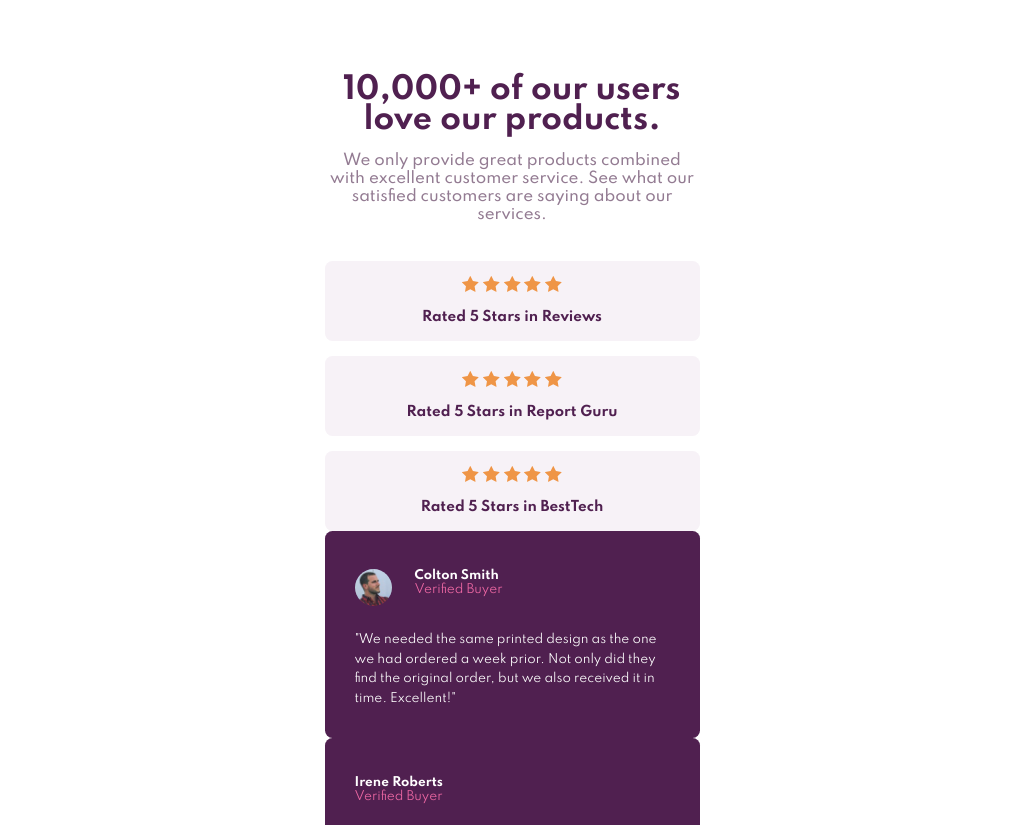
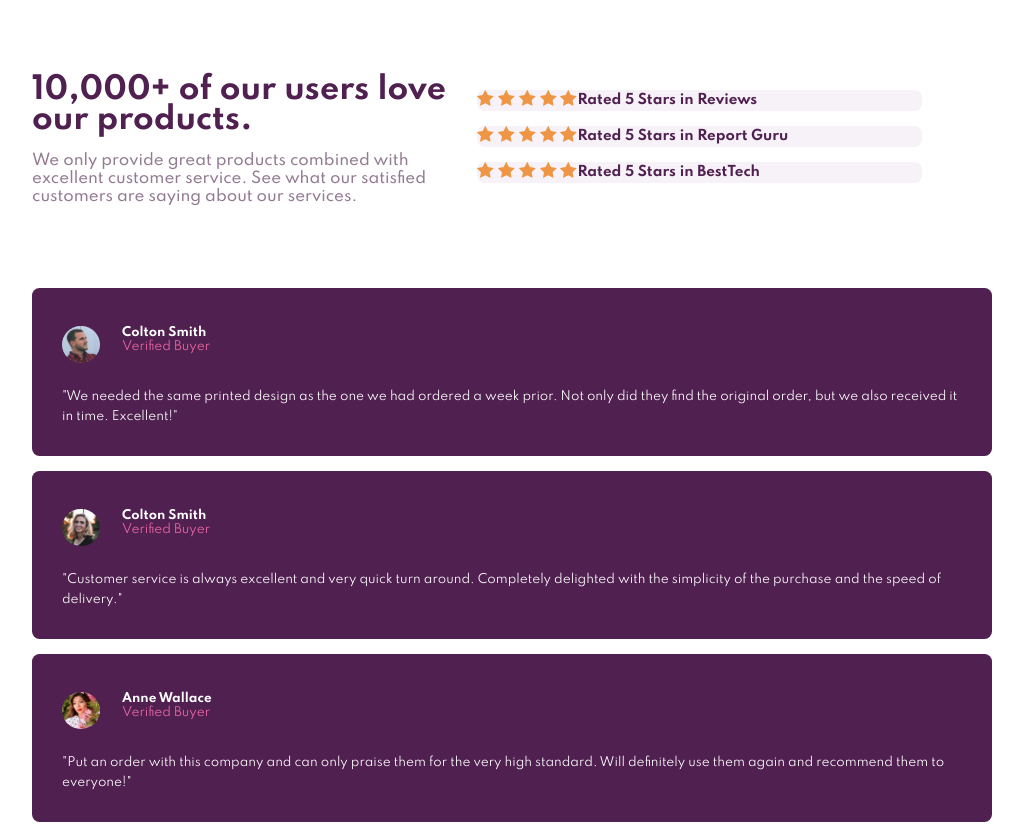
Before and after one commit to puzzledpromise/social-proof-section, a plain HTML site: page index.html in a window 1280 px wide. Shown: the top 825 px of the page, without its empty margins (128-1151 px from the left). Drawn offline with Linux system fonts and the light colour scheme.

Commit message:
Add tablet and desktiop design

```diff
--- a/css/style.css
+++ b/css/style.css
@@ -49,10 +49,15 @@ h1{
     font-size: 0.9rem;
 }
 
+.testimonial-container{
+    margin-top: 3rem;
+}
+
 .testimonial{
     background-color:hsl(300, 43%, 22%);
     border-radius: 0.5rem;
     padding: 2.5em  2em 2em 2em;
+    margin-bottom: 1rem;
 }
 
 .buyer{
@@ -83,3 +88,49 @@ h1{
     line-height: 1.3rem;
     margin-top: 1.6rem;
 }
+
+
+
+@media(min-width: 800px){
+
+    main{
+        max-width: 960px;
+    }
+
+    .mission-container{
+        max-width: 445px;
+    }
+
+    h1{
+        text-align: left;
+    }
+
+    .mission{
+        text-align: left;
+    }
+
+    .rating-container{
+        width: 50%;
+    }
+
+    .rating{
+        display: flex;
+        flex-direction: row;
+        justify-content: flex-start;
+        align-items: center;
+        padding: 0;
+        max-width: 445px;
+
+    }
+
+    .stars{
+
+    }
+    .rating-text{
+        margin: 0;
+    }
+    .intro{
+        display: flex;
+        flex-direction: row;
+    }
+}
--- a/index.html
+++ b/index.html
@@ -17,10 +17,18 @@
 
 <body>
     <main>
+
+        <section class="intro">
+            <div class="mission-container">
                 <h1>10,000+ of our users love our products.</h1>
 
                 <p class="mission">We only provide great products combined with excellent customer service.
                     See what our satisfied customers are saying about our services.</p>
+            </div>
+
+
+
+            <div class='rating-container'>
 
                 <div class="rating">
                     <div class="stars">
@@ -46,6 +54,7 @@
                     <span class='rating-text'>Rated 5 Stars in Report Guru</span>
                 </div>
 
+
                 <div class="rating">
                     <div class="stars">
                         <img src="images/icon-star.svg" alt="Star">
@@ -56,6 +65,11 @@
                     </div>
                     <span class='rating-text'>Rated 5 Stars in BestTech</span>
                 </div>
+
+            </div>
+        </section>
+
+        <section class="testimonial-container">
 
             <div class='testimonial'>
                 <div class='buyer'>
@@ -71,21 +85,36 @@
             </div>
 
             <div class='testimonial'>
-            <div class='name'>Irene Roberts</div>
+                <div class='buyer'>
+                    <img class='avatar' src="/images/image-irene.jpg" alt="Irene Roberts">
+                    <div class='buyer-stats'>
+                        <div class='name'>Colton Smith</div>
                         <div class='status'>Verified Buyer</div>
-            <div class='statement'>
-                "Customer service is always excellent and very quick turn around. Completely
+                    </div>
+                </div>
+                <div class='statement'>"Customer service is always excellent and very quick turn around. Completely
                     delighted with the simplicity of the purchase and the speed of delivery."
                 </div>
             </div>
 
+
+
             <div class='testimonial'>
+                <div class='buyer'>
+                    <img class='avatar' src="/images/image-anne.jpg" alt="Irene Roberts">
+                    <div class='buyer-stats'>
                         <div class='name'>Anne Wallace</div>
                         <div class='status'>Verified Buyer</div>
+                    </div>
+                </div>
                 <div class='statement'>"Put an order with this company and can only praise them for the very high
                     standard. Will definitely use them again and recommend them to everyone!"
                 </div>
             </div>
+
+
+        </section>
+
 
     </main>
 
```
Lines whose indentation alone changed are shown as unchanged.
